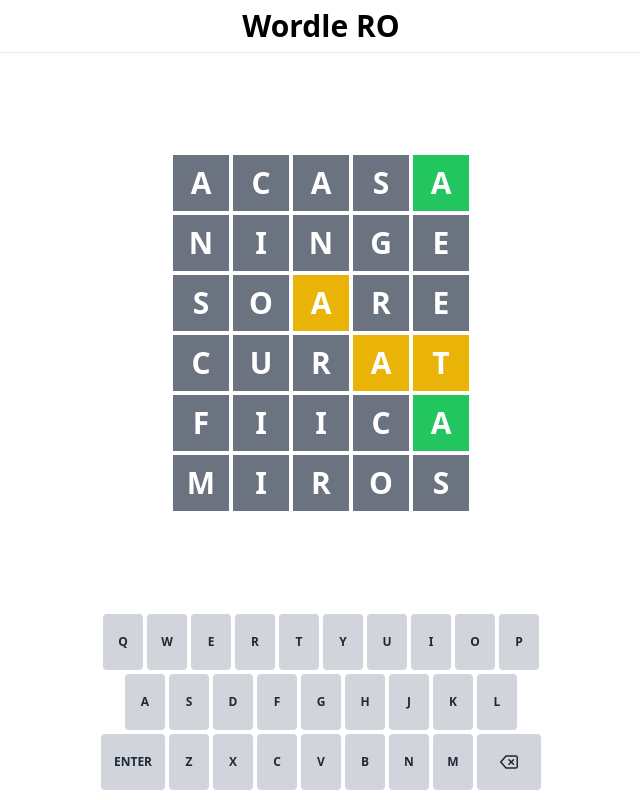
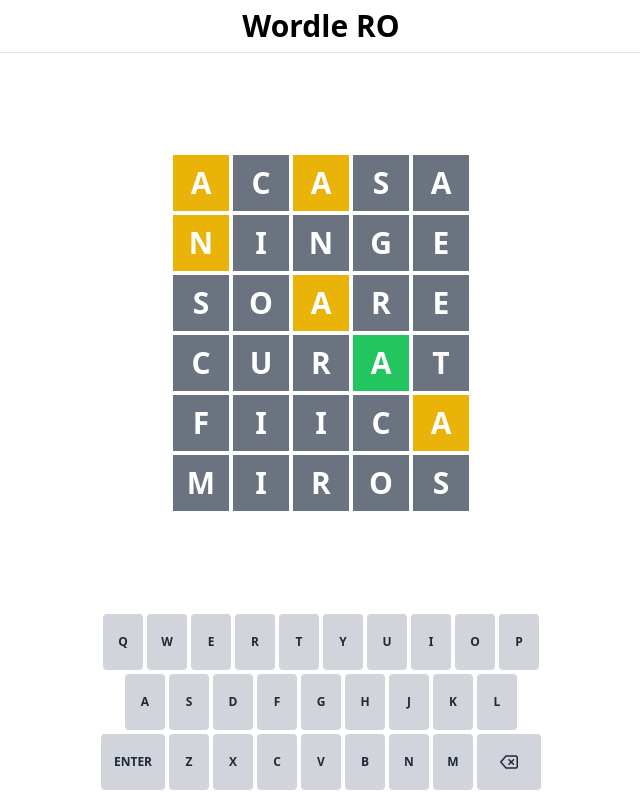
Before and after one commit to danielavornic/wordle-ro, a React (Vite) app: page / in a window 1280 px wide. Shown: the whole page, without its empty margins (319-959 px from the left). Built offline with nearby package versions, Linux system fonts and the light colour scheme.

Commit message:
add zustand store with answer in localStorage

```diff
--- a/package.json
+++ b/package.json
@@ -13,7 +13,8 @@
   "dependencies": {
     "react": "^17.0.2",
     "react-dom": "^17.0.2",
-    "react-icons": "^4.3.1"
+    "react-icons": "^4.3.1",
+    "zustand": "^3.7.2"
   },
   "devDependencies": {
     "@testing-library/jest-dom": "^5.16.1",
--- a/src/components/grid/Grid.tsx
+++ b/src/components/grid/Grid.tsx
@@ -1,19 +1,16 @@
 import { FC } from 'react';
 
-import { getRandomWord } from '../../utils/word-utils';
 import GridRow from './GridRow';
 
 const Grid: FC = () => {
-  const answer = getRandomWord();
-
   return (
     <div>
-      <GridRow word={'acasa'} answer={answer} />
-      <GridRow word={'ninge'} answer={answer} />
-      <GridRow word={'soare'} answer={answer} />
-      <GridRow word={'curat'} answer={answer} />
-      <GridRow word={'fiica'} answer={answer} />
-      <GridRow word={'miros'} answer={answer} />
+      <GridRow word={'acasa'} />
+      <GridRow word={'ninge'} />
+      <GridRow word={'soare'} />
+      <GridRow word={'curat'} />
+      <GridRow word={'fiica'} />
+      <GridRow word={'miros'} />
     </div>
   );
 };
--- a/src/components/grid/GridRow.tsx
+++ b/src/components/grid/GridRow.tsx
@@ -1,6 +1,7 @@
 import { FC, useEffect, useState } from 'react';
 
 import { WORD_LENGTH } from '../../constants/settings';
+import { useStore } from '../../store/store';
 import { LetterStatus } from '../../types/LetterStatus';
 import { computeGuess } from '../../utils/word-utils';
 
@@ -8,14 +9,14 @@
 
 interface Props {
   word: string;
-  answer: string;
 }
 
-const GridRow: FC<Props> = ({ word, answer }) => {
+const GridRow: FC<Props> = ({ word }) => {
+  const { answer } = useStore();
+  const [guessStatuses, setGuessStatuses] = useState<LetterStatus[]>([]);
+
   const remainingLetters = WORD_LENGTH - word.length;
   const letters = word.split('').concat(Array(remainingLetters).fill(''));
-
-  const [guessStatuses, setGuessStatuses] = useState<LetterStatus[]>([]);
 
   useEffect(() => {
     setGuessStatuses(computeGuess(word, answer));
--- /dev/null
+++ b/src/store/store.ts
@@ -0,0 +1,24 @@
+import create from 'zustand';
+import { persist } from 'zustand/middleware';
+import { getRandomWord } from '../utils/word-utils';
+
+interface StoreState {
+  answer: string;
+  guesses: string[];
+  addGuess: (guess: string) => void;
+}
+
+export const useStore = create<StoreState>(
+  persist(
+    (set) => ({
+      answer: getRandomWord(),
+      guesses: ['acasa', 'ninge', 'soare', 'curat', 'miros'],
+      addGuess: (guess: string) => {
+        set((state) => ({ guesses: [...state.guesses, guess] }));
+      },
+    }),
+    {
+      name: 'wordle-ro',
+    }
+  )
+);
```
Also changed, not shown: 1 other file (tests, documents, lock files or other folders).
